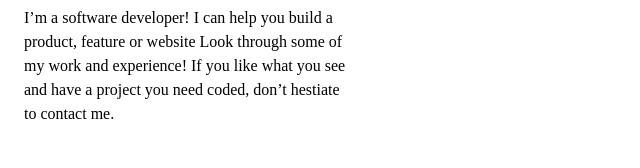
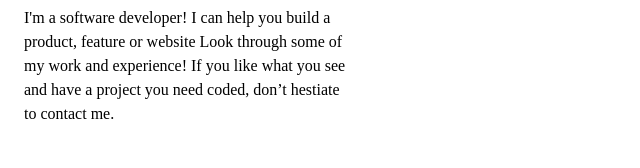
Before and after one commit to asadmisrani/portfoliomobilefirst.github.io, a website: page index.html in a window 1280 px wide. Shown: the part 354-522 px from the top of the page, 0-640 px from the left. Drawn offline with Linux system fonts and the light colour scheme.

Commit message:
HTML file was modified

```diff
--- a/index.html
+++ b/index.html
@@ -22,7 +22,7 @@
             </div>
             <div class="headline-text">
                 <p>
-                    I’m a software developer! I can help you build a product,
+                    I'm a software developer! I can help you build a product,
                     feature or website Look through some of my work and experience!
                     If you like what you see and have a project you need coded,
                     don’t hestiate to contact me.
```
Also changed, not shown: 1 other file.
